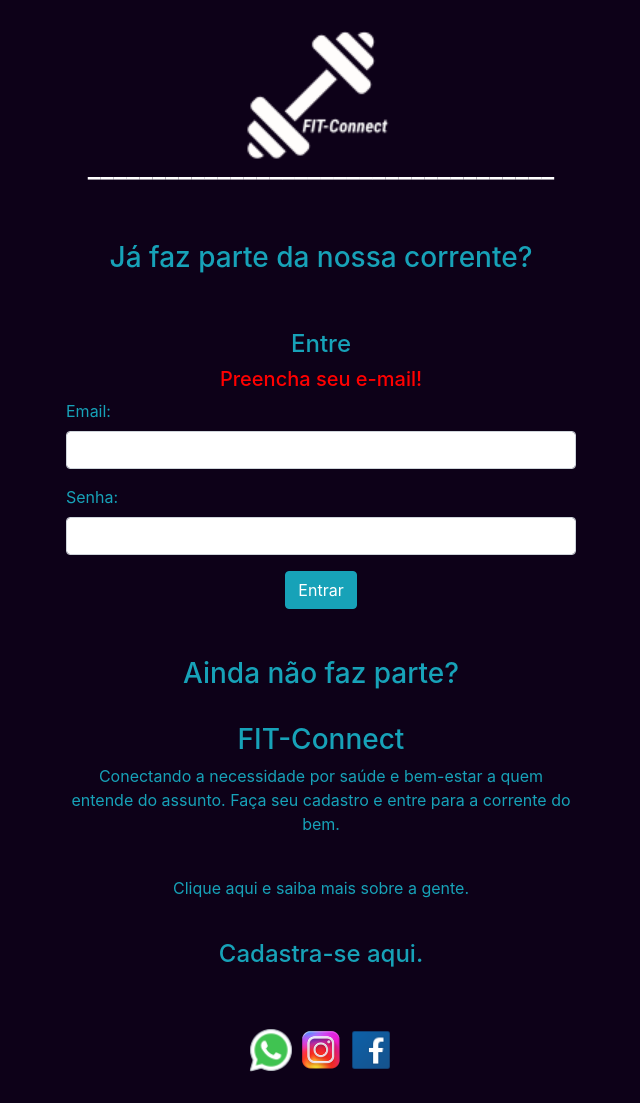
After one commit to jairo-44/2-_Entrega_PI, a PHP site: page /login.php in a window 1280 px wide. The commit adds this page. Shown: the whole page, without its empty margins (319-959 px from the left). Run offline with PHP 8.4, Linux system fonts and the light colour scheme; data that the repository does not hold is empty; some libraries are stand-ins or nearby versions.

Commit message:
Sincronização de login com o banco de dados (aluno/paciente) e criação da área do aluno

```diff
--- a/cadastro_aluno.php
+++ b/cadastro_aluno.php
@@ -44,7 +44,7 @@ session_start();
 <body>
 
 <div id="logo">
-<img src="icons8-barra-de-peso-100.png" alt="logo">
+<img src="/Imagens/icons8-barra-de-peso-100.png" alt="logo">
 </div>
 <h3 class="text-center text-white pt-5" style="margin-top: -75px;">________________________________________</h3>
 <br><br>
--- a/conexao.php
+++ b/conexao.php
@@ -3,5 +3,9 @@ $servidor="localhost";
 $usuario="root";
 $senha="";
 $dbname="cadastro";
+$port=3306;
+
 
 $conn=mysqli_connect($servidor, $usuario, $senha, $dbname);
+
+$mysqli = new mysqli($servidor, $usuario, $senha, $dbname);
--- /dev/null
+++ b/login.php
@@ -0,0 +1,149 @@
+<?php
+include('conexao.php');
+
+if (isset($_POST['username']) || isset($_POST['senha'])){
+
+
+
+        $email=$mysqli->real_escape_string($_POST['username']);
+        $senha=$mysqli->real_escape_string($_POST['senha']);
+
+
+        $sql_code = "SELECT * FROM alunos WHERE email_aluno = '$email' AND senha_aluno = '$senha'";
+        $sql_query = $mysqli->query($sql_code) or die("Falha na execução do código" . $mysqli->error);
+
+        $quantidade = $sql_query->num_rows;
+
+        if($quantidade==1){
+
+            $usuario=$sql_query->fetch_assoc();
+            if(!isset($_SESSION)){
+                session_start();
+            }
+
+            $_SESSION['id']=$usuario['id'];
+            $_SESSION['nome']=$usuario['nome_aluno'];
+
+            header("Location: area_aluno.php");
+
+
+        }else{
+            echo "Falha ao logar! Email ou senha inválidos!";
+        }
+
+    }
+?>
+
+<!DOCTYPE html>
+<html lang="pt-br">
+<head>
+    <meta charset="UTF-8">
+    <meta name="viewport" content="width=device-width, initial-scale=1.0">
+    <link href="//maxcdn.bootstrapcdn.com/bootstrap/4.1.1/css/bootstrap.min.css" rel="stylesheet" id="bootstrap-css">
+    <script src="//maxcdn.bootstrapcdn.com/bootstrap/4.1.1/js/bootstrap.min.js"></script>
+    <script src="//cdnjs.cloudflare.com/ajax/libs/jquery/3.2.1/jquery.min.js"></script>
+
+    <title>Login</title>
+
+    <style>
+        body{background-color: rgb(13, 1, 24);
+                margin: 20px;
+                padding: 8px;
+
+
+        }
+        #btn_entrar{
+            display: flex;
+            justify-content: center;
+
+        }
+
+        #redes{
+            display: flex;
+            justify-content: center;
+            height: 50px;
+        }
+        #logo{
+            display: flex;
+            justify-content: center;
+            height: 150px;
+
+        }
+
+        h4, h5 {
+            text-align: center;
+            color: red;"
+        }
+
+    </style>
+
+</head>
+<body>
+
+<div id="logo">
+    <img src="/Imagens/icons8-barra-de-peso-100.png" alt="logo">
+</div>
+<h3 class="text-center text-white pt-5" style="margin-top: -75px;">____________________________________</h3>
+<br><br>
+
+    <div id="login">
+
+        <div class="container">
+            <div id="login-row" class="row justify-content-center align-items-center">
+                <div id="login-column" class="col-md-6">
+                    <div id="login-box" class="col-md-12">
+
+                        <form id="login-form" class="form" action="" method="POST">
+                            <h3 class="text-center text-info">Já faz parte da nossa corrente?</h3>
+                            <br><br>
+                            <h4 class="text-center text-info">Entre</h4>
+
+                            <?php
+
+                                if (strlen($_POST['username'])==0){
+                                    echo "<h5  text-align: center; style='color:red;' >Preencha seu e-mail!</h5>";
+                                } else if (strlen($_POST['senha'])==0){
+                                    echo "<h5 style='color:red;' >Preencha sua senha!</h5>";
+                                } else {
+
+                                }
+                            ?>
+
+
+
+                            <div class="form-group">
+                                <label for="username" class="text-info">Email:</label><br>
+                                <input type="text" name="username" id="username" class="form-control">
+                            </div>
+                            <div class="form-group">
+                                <label for="senha" class="text-info">Senha:</label><br>
+                                <input type="password" name="senha" id="senha" class="form-control">
+                            </div>
+                            <div id="btn_entrar">
+                                <input type="submit" name="submit" class="btn btn-info btn-md" value="Entrar">
+                            </div>
+                            <br><br>
+                            <h3 class="text-center text-info">Ainda não faz parte?</h3><br>
+                            <h3 class="text-center text-info">FIT-Connect</h3>
+                            <p class="text-center text-info">Conectando a necessidade por saúde e bem-estar a quem entende do assunto. Faça seu cadastro e entre para a corrente do bem.</p>
+                            <br>
+                            <p class="text-center text-info">Clique aqui e saiba mais sobre a gente.</p>
+                            <br>
+                            <div id="register-link" class="text-right">
+                                <h4 class="text-center text-info">Cadastra-se aqui.</h4>
+                            </div>
+                            <br><br>
+                            <div id="redes">
+                                <img src="/Imagens/icons8-whatsapp-48.png" alt="logo">
+                                <img src="/Imagens/icons8-instagram-94.png" alt="logo">
+                                <img src="/Imagens/icons8-facebook-48.png" alt="logo">
+                            </div>
+
+                        </form>
+                    </div>
+                </div>
+            </div>
+        </div>
+    </div>
+</body>
+</html>
```
Also changed, not shown: area_aluno.php (added, +58 -0 lines).
